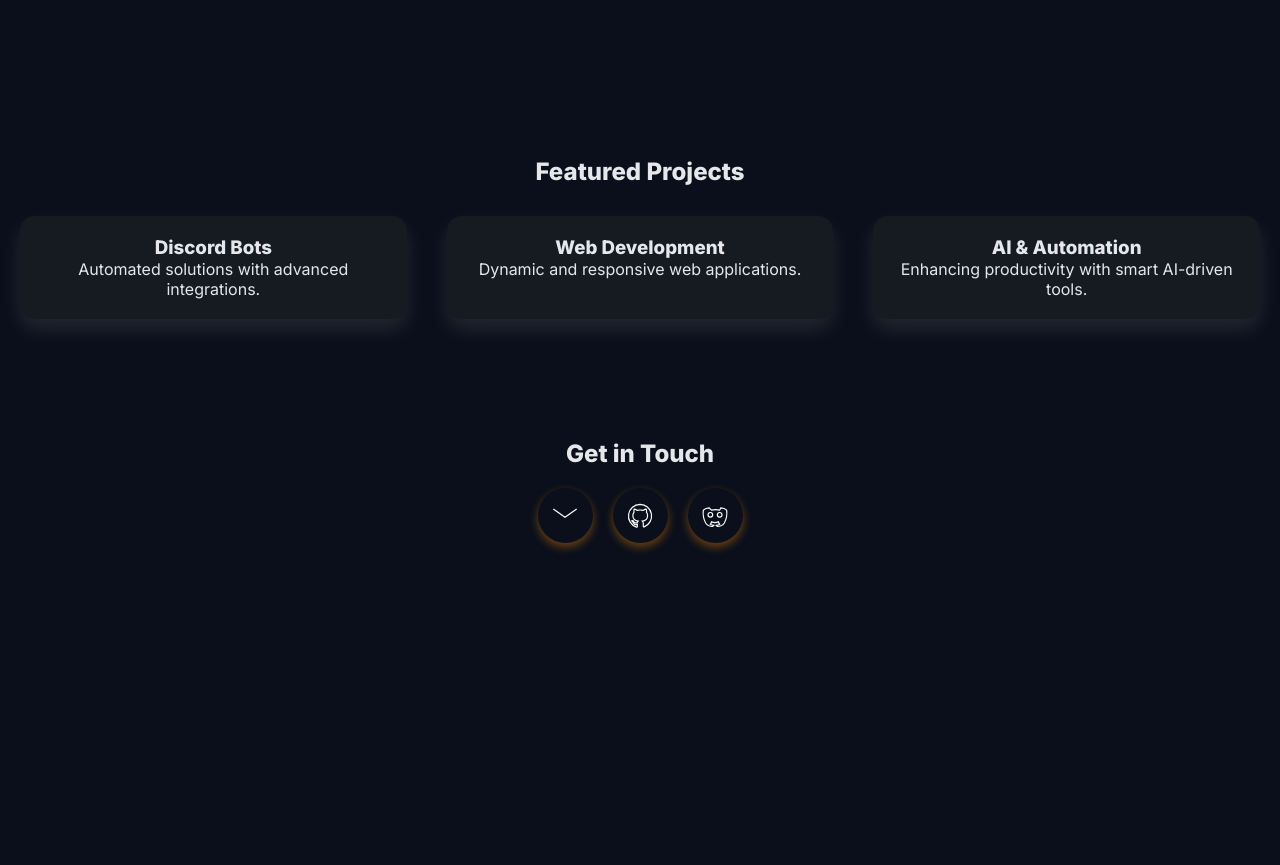
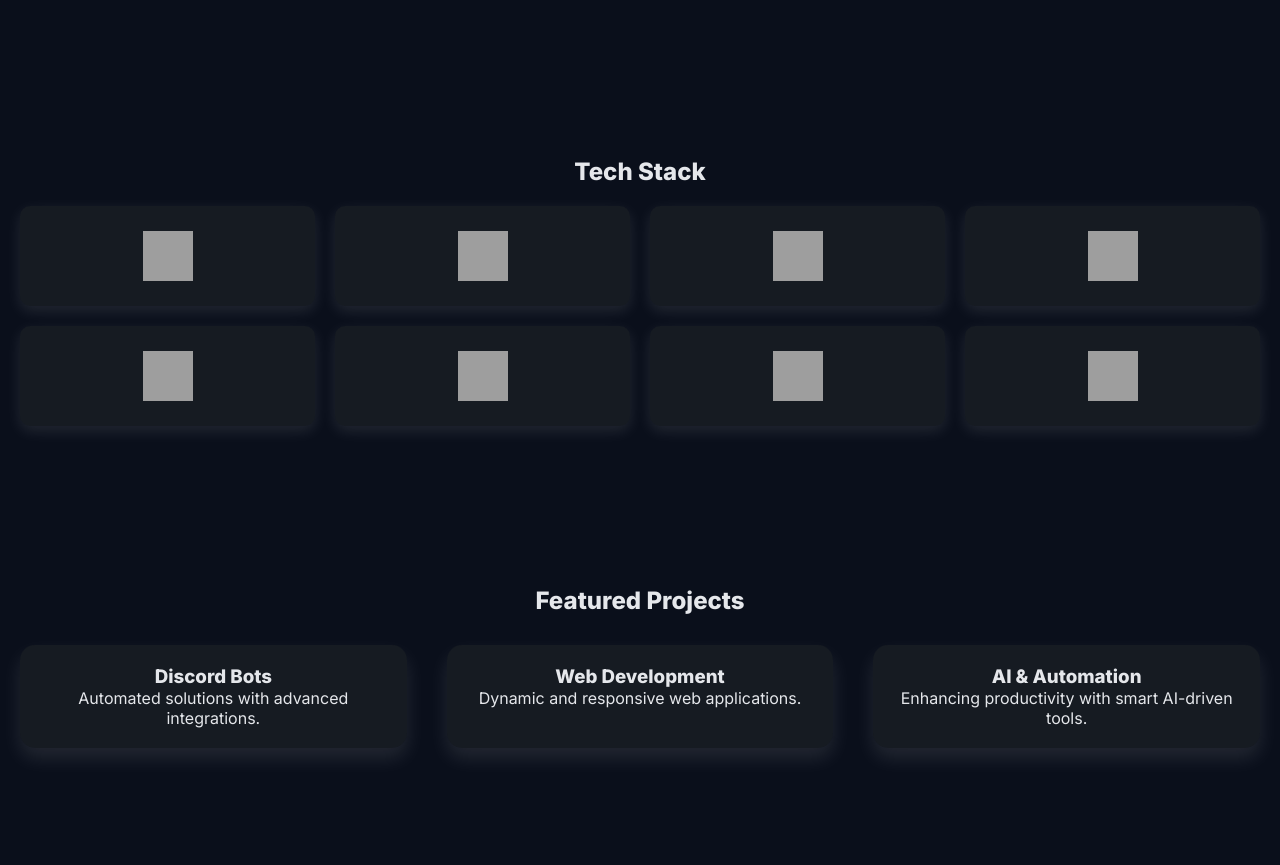
Before and after one commit to Godson-op/Portfolio-site, a plain HTML site: page index.html in a window 1280 px wide. Shown: the part 1057-1922 px from the top of the page. Before the commit the page ends 1640 px from the top, so only its background shows below. Drawn offline with nearby package versions, Linux system fonts and the light colour scheme; grey boxes are pictures that could not be loaded.

Commit message:
added a section for tech stack

```diff
--- a/index.html
+++ b/index.html
@@ -24,6 +24,20 @@
                 <br>I am currently working remotely, focusing on my passion for technology and contributing to open-source projects.
                 <br>I am open to discussing opportunities and collaborations.
             </p>
+        </section>
+
+        <section id="tech-stack" class="section fade-in">
+            <h2>Tech Stack</h2>
+            <div class="tech-grid">
+                <div class="tech-item"><img src="https://cdn.jsdelivr.net/gh/devicons/devicon/icons/html5/html5-original.svg" alt="HTML" title="HTML"></div>
+                <div class="tech-item"><img src="https://cdn.jsdelivr.net/gh/devicons/devicon/icons/css3/css3-original.svg" alt="CSS" title="CSS"></div>
+                <div class="tech-item"><img src="https://cdn.jsdelivr.net/gh/devicons/devicon/icons/python/python-original.svg" alt="Python" title="Python"></div>
+                <div class="tech-item"><img src="https://cdn.jsdelivr.net/gh/devicons/devicon/icons/javascript/javascript-original.svg" alt="JavaScript" title="JavaScript"></div>
+                <div class="tech-item"><img src="https://cdn.jsdelivr.net/gh/devicons/devicon/icons/react/react-original.svg" alt="React" title="React"></div>
+                <div class="tech-item"><img src="https://cdn.jsdelivr.net/gh/devicons/devicon/icons/mysql/mysql-original.svg" alt="SQL" title="SQL"></div>
+                <div class="tech-item"><img src="https://cdn.jsdelivr.net/gh/devicons/devicon/icons/nodejs/nodejs-original.svg" alt="Node.js" title="Node.js"></div>
+                <div class="tech-item"><img src="https://cdn.jsdelivr.net/gh/devicons/devicon/icons/git/git-original.svg" alt="Git" title="Git"></div>
+            </div>
         </section>
 
         <section id="projects" class="section fade-in">
--- a/styles.css
+++ b/styles.css
@@ -114,6 +114,38 @@ body {
 
     line-height: 1.8;
 }
+
+.tech-grid {
+    display: grid;
+    grid-template-columns: repeat(4, 1fr);
+    gap: 20px;
+    padding-top: 20px;
+}
+
+.tech-item {
+    background: #161b22;
+    padding: 20px;
+    border-radius: 10px;
+    text-align: center;
+    font-weight: 600;
+    box-shadow: 0 5px 15px rgba(255, 255, 255, 0.1);
+    transition: transform 0.3s;
+    display: flex;
+    justify-content: center;
+    align-items: center;
+    height: 100px;
+}
+
+.tech-item img {
+    width: 50px;
+    height: 50px;
+}
+
+.tech-item:hover {
+    transform: scale(1.1);
+    box-shadow: 0 5px 20px rgba(255, 45, 85, 0.5);
+}
+
 /* Project Grid */
 .grid {
     display: grid;
```
